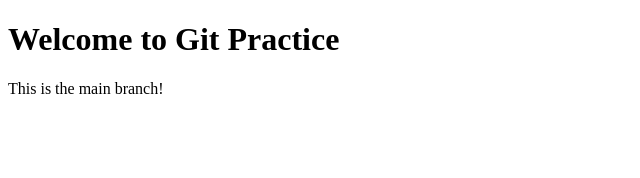
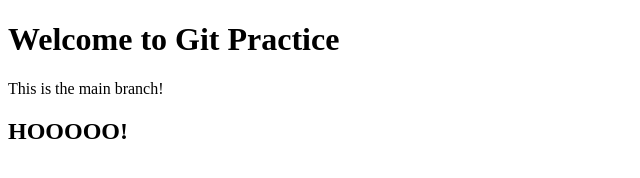
Before and after one commit to mamahimiko/git-practice, a plain HTML site: page index.html in a window 1280 px wide. Shown: the whole page, without its empty margins (0-640 px from the left). Drawn offline with Linux system fonts and the light colour scheme.

Commit message:
add message

```diff
--- a/index.html
+++ b/index.html
@@ -8,5 +8,6 @@
 <body>
     <h1>Welcome to Git Practice</h1>
     <p>This is the main branch!</p>
+    <h2>HOOOOO!</h2>
 </body>
 </html>
```
